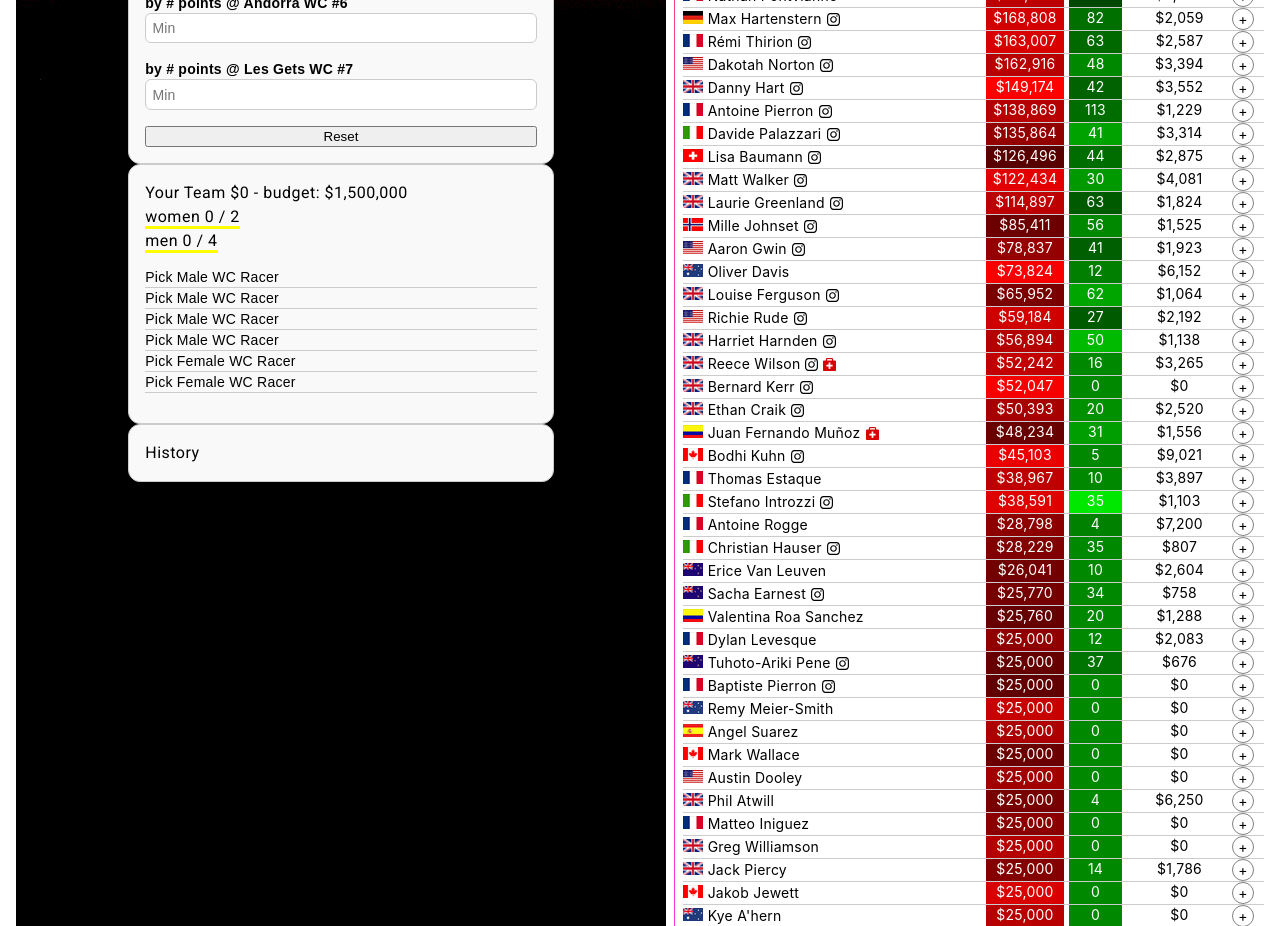
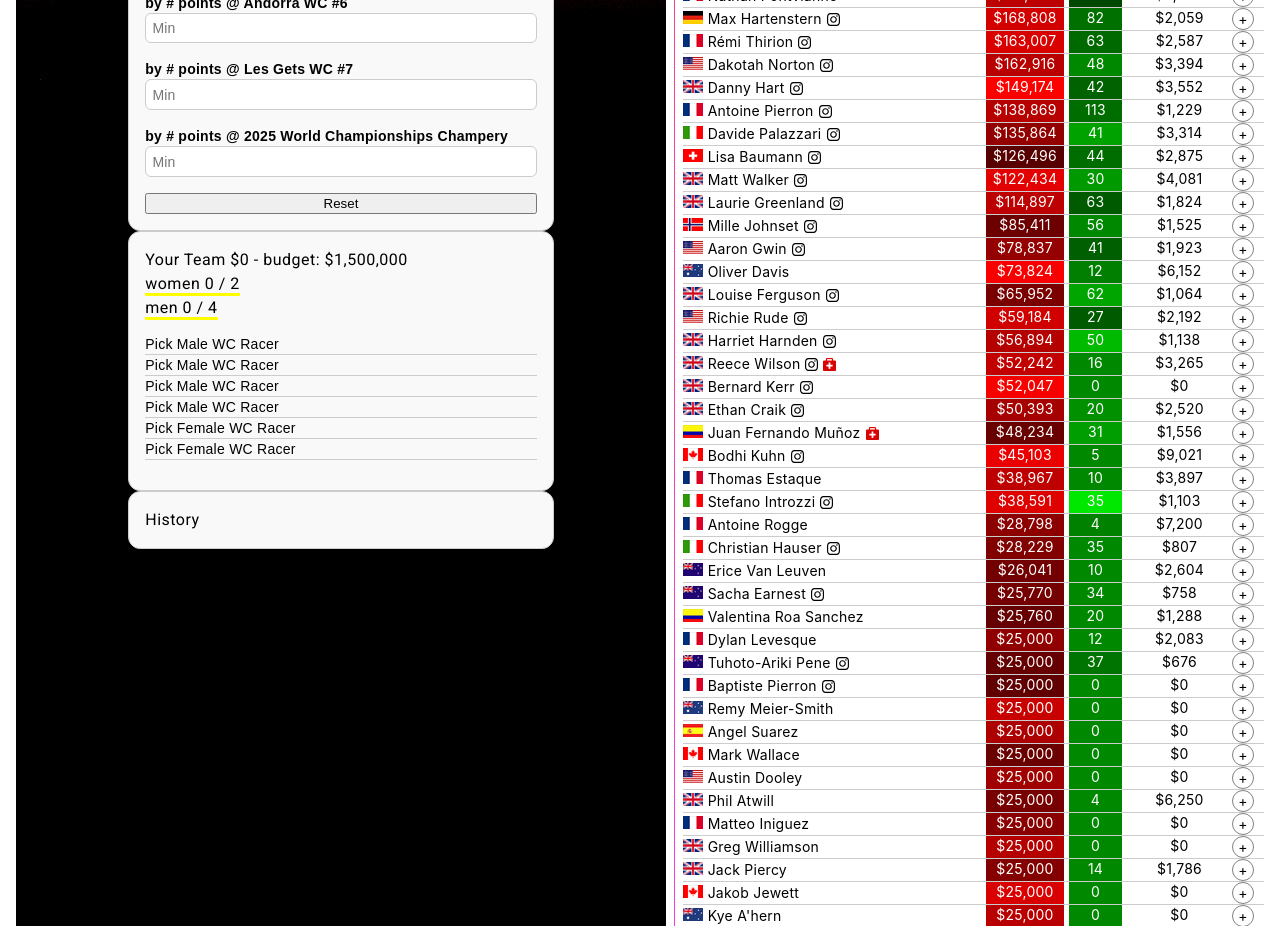
Before and after one commit to paultrial/fantasy, an Angular app: page / in a window 1280 px wide. Shown: the part 880-1806 px from the top of the page. Built offline with nearby package versions, Linux system fonts and the light colour scheme.

Commit message:
new round

```diff
--- a/src/app/app.component.ts
+++ b/src/app/app.component.ts
@@ -65,7 +65,7 @@ export class AppComponent implements OnInit {
   prevTeam: any = {};
 
   roundFilters: { [key: string]: { min?: number; max?: number } } = {};
-  rounds = Array.from({ length: 7 }, (_, i) => `round${i + 1}`);
+  rounds = Array.from({ length: 8 }, (_, i) => `round${i + 1}`);
   roundsAliases = [
     "Bielsko-Biala WC #1",
     "Loudenvielle WC #2",
```
